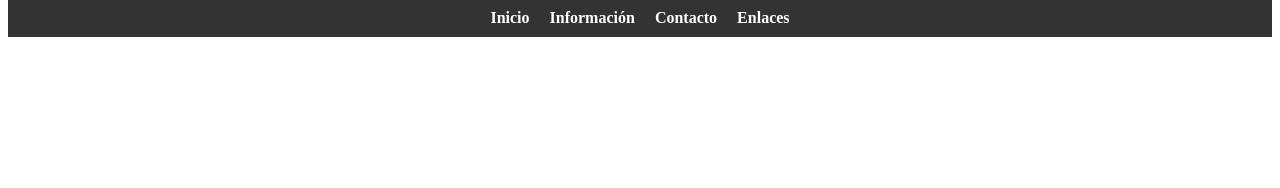
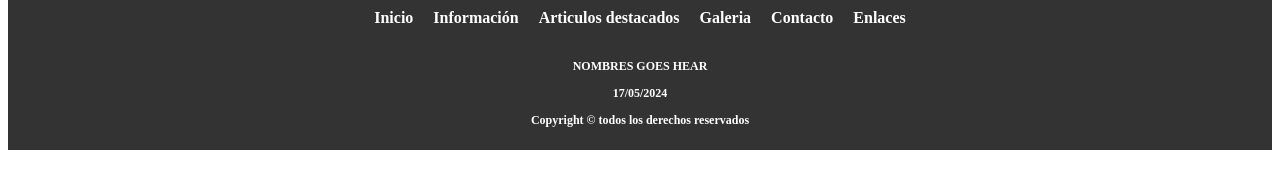
Before and after one commit to Sinbelisk/proyecto-lenguajes-marcas, a plain HTML site: page index.html in a window 1280 px wide. Shown: the part 110-298 px from the top of the page. Drawn offline with Linux system fonts and the light colour scheme.

Commit message:
Añadido footer y refactorizacion

```diff
--- a/css/navBar.css
+++ b/css/navAndFooter.css
@@ -14,7 +14,6 @@
 
 .navegacion {
     background-color: #333;
-    color: white;
     padding: 0px 20px;
     display: flex;
     justify-content: center;
@@ -74,3 +73,13 @@
     color: aquamarine;
     transform: scale(1.1);
 }
+
+/*Footer*/
+footer{
+    color:white;
+    font-weight: bold;
+    font-size: 12px;
+    background-color: #333;
+    padding:10px;
+    text-align: center;
+}
--- a/index.html
+++ b/index.html
@@ -5,7 +5,7 @@
     <meta charset="UTF-8" />
     <meta name="viewport" content="width=device-width, initial-scale=1.0" />
     <title>Document</title>
-    <link rel="stylesheet" href="css/navBar.css" />
+    <link rel="stylesheet" href="css/navAndFooter.css" />
     <script src="js/copiarContacto.js"></script>
 </head>
 
@@ -25,6 +25,14 @@
                     <li><a href="#">Fundación SCP</a></li>
                 </ul>
             </li>
+            <li>
+                <a href="#">Articulos destacados</a>
+                <ul>
+                    <li><a href="#">Articulos SCP</a></li>
+                    <li><a href="#">Articulos Backroom</a></li>
+                </ul>
+            </li>
+            <li><a href="#">Galeria</a></li>
             <li>
                 <a href="#">Contacto</a>
                 <ul>
@@ -46,7 +54,16 @@
     </nav>
 </div>
 
-    </header>
+<section>
+</section>
+
+<div>
+    <footer>
+        <p>NOMBRES GOES HEAR</p>
+        <date>17/05/2024</date>
+        <p>Copyright © todos los derechos reservados</p>
+    </footer>
+</div>
 </body>
 
 </html>
```
Also changed, not shown: js/copiarContacto.js (line endings or trailing spaces).
